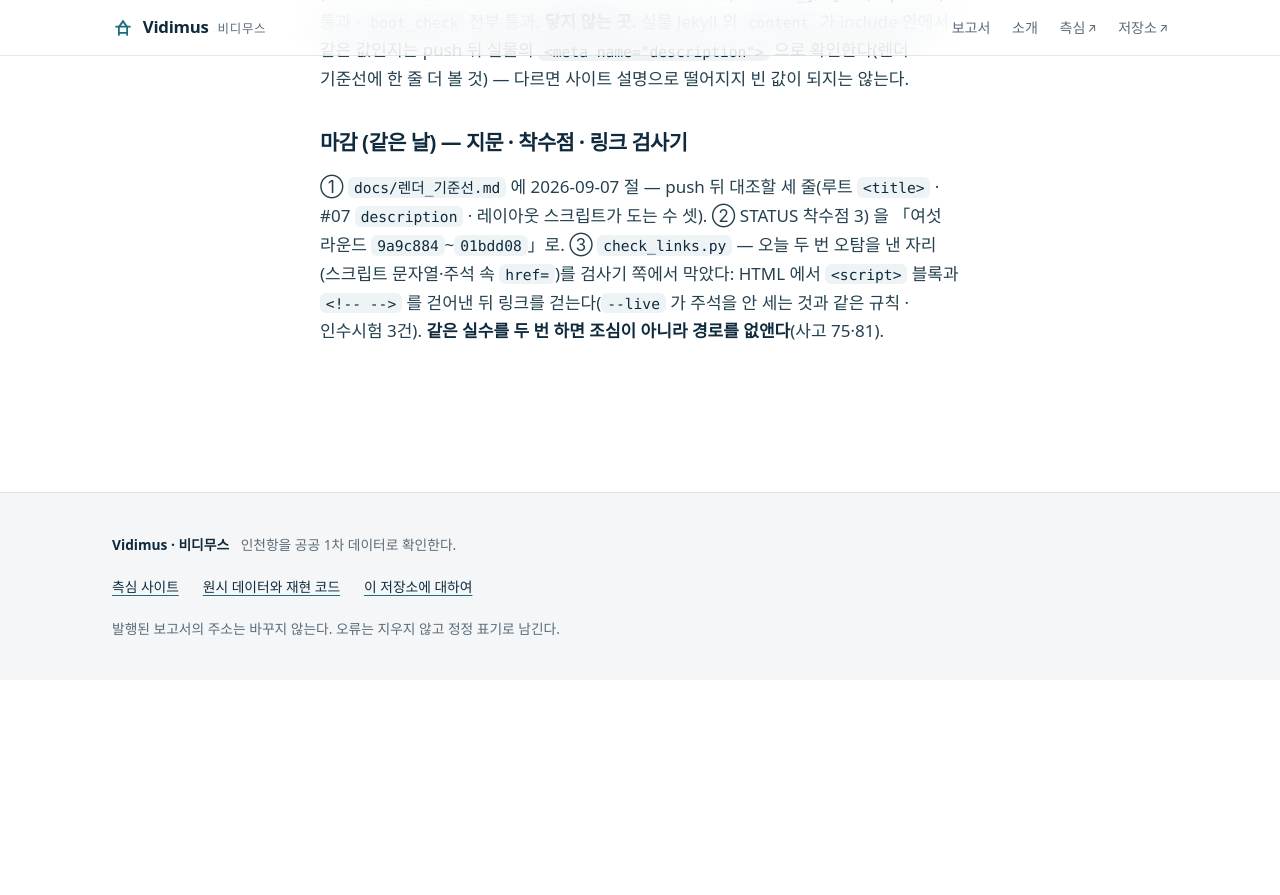
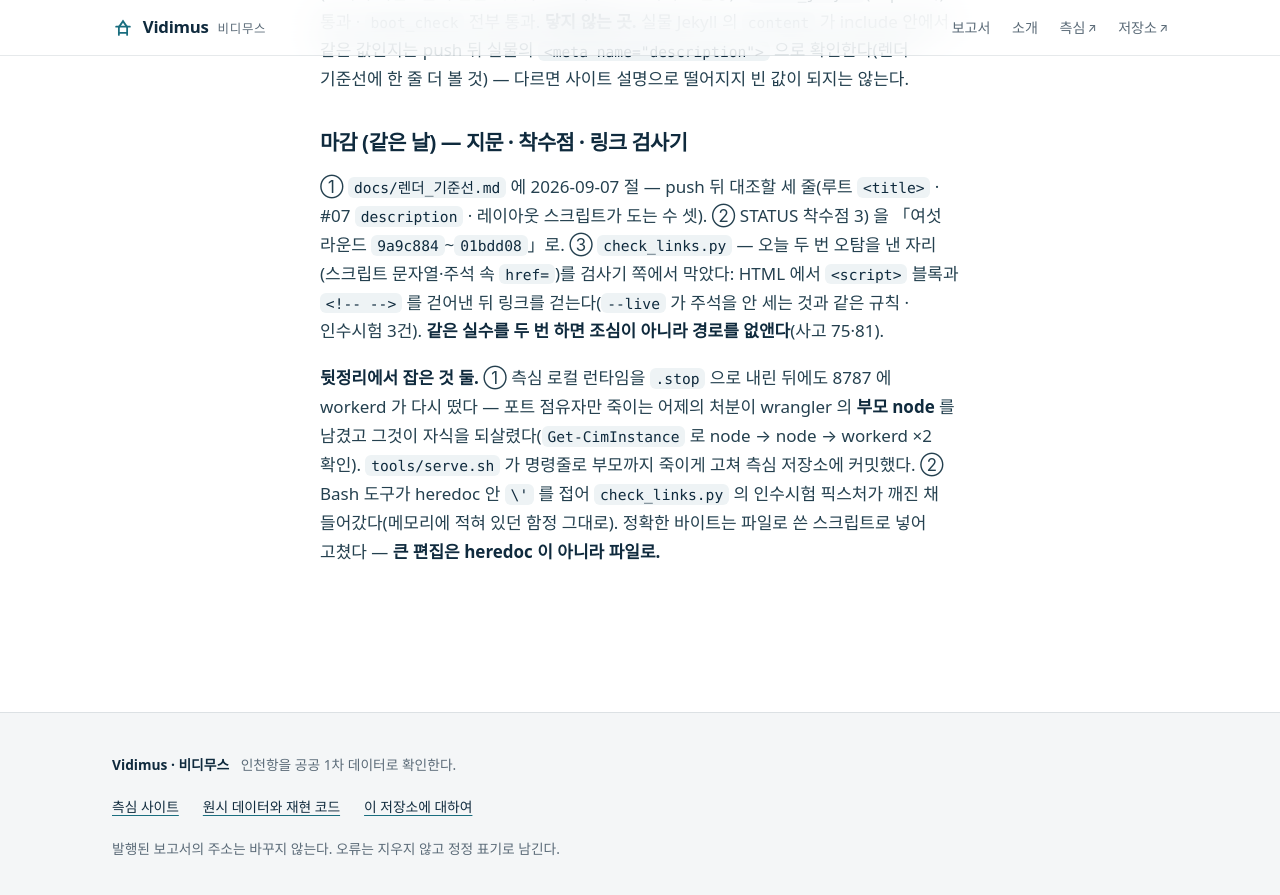
Before and after one commit to jisangj03-dev/incheon-port-analysis, a Jekyll site: the page built from docs/작업기록.md, in a window 1280 px wide and 900 px high, scrolled down 53648 px. Shown: the top 895 px of the window. Built offline with Jekyll 4.4.1, drawn with Linux system fonts in a browser that asks for light colours; some web fonts are replaced; our own code applies the rules of GitHub Pages for plain Markdown files; before the commit the page ends 54328 px from its top, so only the background shows below that.

Commit message:
docs(작업기록): 뒷정리 둘 — serve.sh 부모 프로세스 · heredoc 백슬래시 함정
Co-Authored-By: Claude Fable 5.1 <noreply@anthropic.com>
Claude-Session: https://claude.ai/code/session_018eD7erChCCMoBCMyou1Mzr

```diff
--- a/docs/작업기록.md
+++ b/docs/작업기록.md
@@ -1392,3 +1392,5 @@ STATUS 상한(여유 84 B)을 위해 경위 블록 둘을 여기로 옮겼다
 ### 마감 (같은 날) — 지문 · 착수점 · 링크 검사기
 
 ① `docs/렌더_기준선.md` 에 2026-09-07 절 — push 뒤 대조할 세 줄(루트 `<title>` · #07 `description` · 레이아웃 스크립트가 도는 수 셋). ② STATUS 착수점 3) 을 「여섯 라운드 `9a9c884`~`01bdd08`」로. ③ `check_links.py` — 오늘 두 번 오탐을 낸 자리(스크립트 문자열·주석 속 `href=`)를 검사기 쪽에서 막았다: HTML 에서 `<script>` 블록과 `<!-- -->` 를 걷어낸 뒤 링크를 걷는다(`--live` 가 주석을 안 세는 것과 같은 규칙 · 인수시험 3건). **같은 실수를 두 번 하면 조심이 아니라 경로를 없앤다**(사고 75·81).
+
+**뒷정리에서 잡은 것 둘.** ① 측심 로컬 런타임을 `.stop` 으로 내린 뒤에도 8787 에 workerd 가 다시 떴다 — 포트 점유자만 죽이는 어제의 처분이 wrangler 의 **부모 node** 를 남겼고 그것이 자식을 되살렸다(`Get-CimInstance` 로 node → node → workerd ×2 확인). `tools/serve.sh` 가 명령줄로 부모까지 죽이게 고쳐 측심 저장소에 커밋했다. ② Bash 도구가 heredoc 안 `\'` 를 접어 `check_links.py` 의 인수시험 픽스처가 깨진 채 들어갔다(메모리에 적혀 있던 함정 그대로). 정확한 바이트는 파일로 쓴 스크립트로 넣어 고쳤다 — **큰 편집은 heredoc 이 아니라 파일로.**
```
